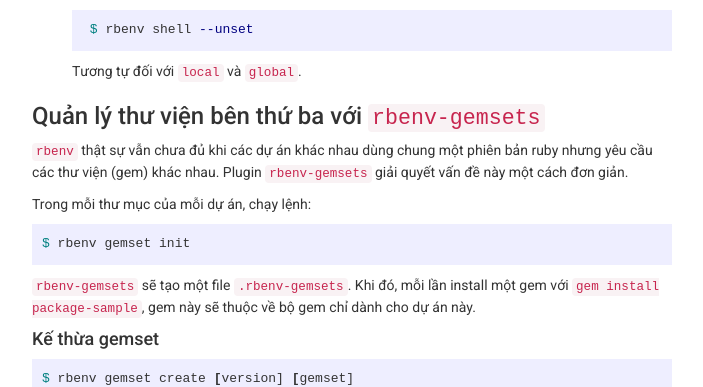
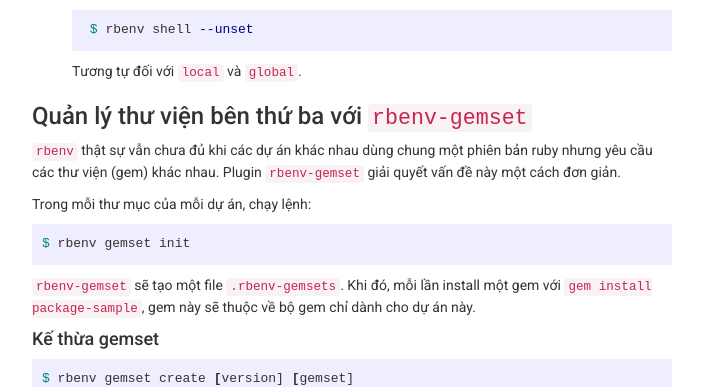
Before and after one commit to mozartilize/mozartilize.github.io, a Jekyll site: the page built from _posts/2016-09-11-quan-ly-phien-ban-ruby.markdown, in a window 1280 px wide and 900 px high, scrolled down 3044 px. Shown: the part 154-541 px from the top of the window, without its empty margins (288-991 px from the left). Built offline with Jekyll 4.4.1, drawn with Linux system fonts in a browser that asks for light colours; nearby versions of some CDN libraries; some web fonts are replaced; Markdown is read by kramdown in place of the engine named in the settings.

````diff
--- a/_posts/2016-09-11-quan-ly-phien-ban-ruby.markdown
+++ b/_posts/2016-09-11-quan-ly-phien-ban-ruby.markdown
@@ -130,17 +130,17 @@ Với ruby chúng ta có 2 version manager đó là `rvm` và `rbenv`. Nhưng v
     ```
     Tương tự đối với `local` và `global`.
 
-### Quản lý thư viện bên thứ ba với `rbenv-gemsets`
+### Quản lý thư viện bên thứ ba với `rbenv-gemset`
 
 `rbenv` thật sự vẫn chưa đủ khi các dự án khác nhau dùng chung một phiên bản ruby nhưng yêu cầu các thư viện (gem) khác nhau.
-Plugin `rbenv-gemsets` giải quyết vấn đề này một cách đơn giản.
+Plugin `rbenv-gemset` giải quyết vấn đề này một cách đơn giản.
 
 Trong mỗi thư mục của mỗi dự án, chạy lệnh:
 
 ```bash
 $ rbenv gemset init
 ```
-`rbenv-gemsets` sẽ tạo một file `.rbenv-gemsets`. Khi đó, mỗi lần install một gem với `gem install package-sample`, gem này sẽ thuộc về bộ gem chỉ dành cho dự án này.
+`rbenv-gemset` sẽ tạo một file `.rbenv-gemsets`. Khi đó, mỗi lần install một gem với `gem install package-sample`, gem này sẽ thuộc về bộ gem chỉ dành cho dự án này.
 
 #### Kế thừa gemset
 
````
